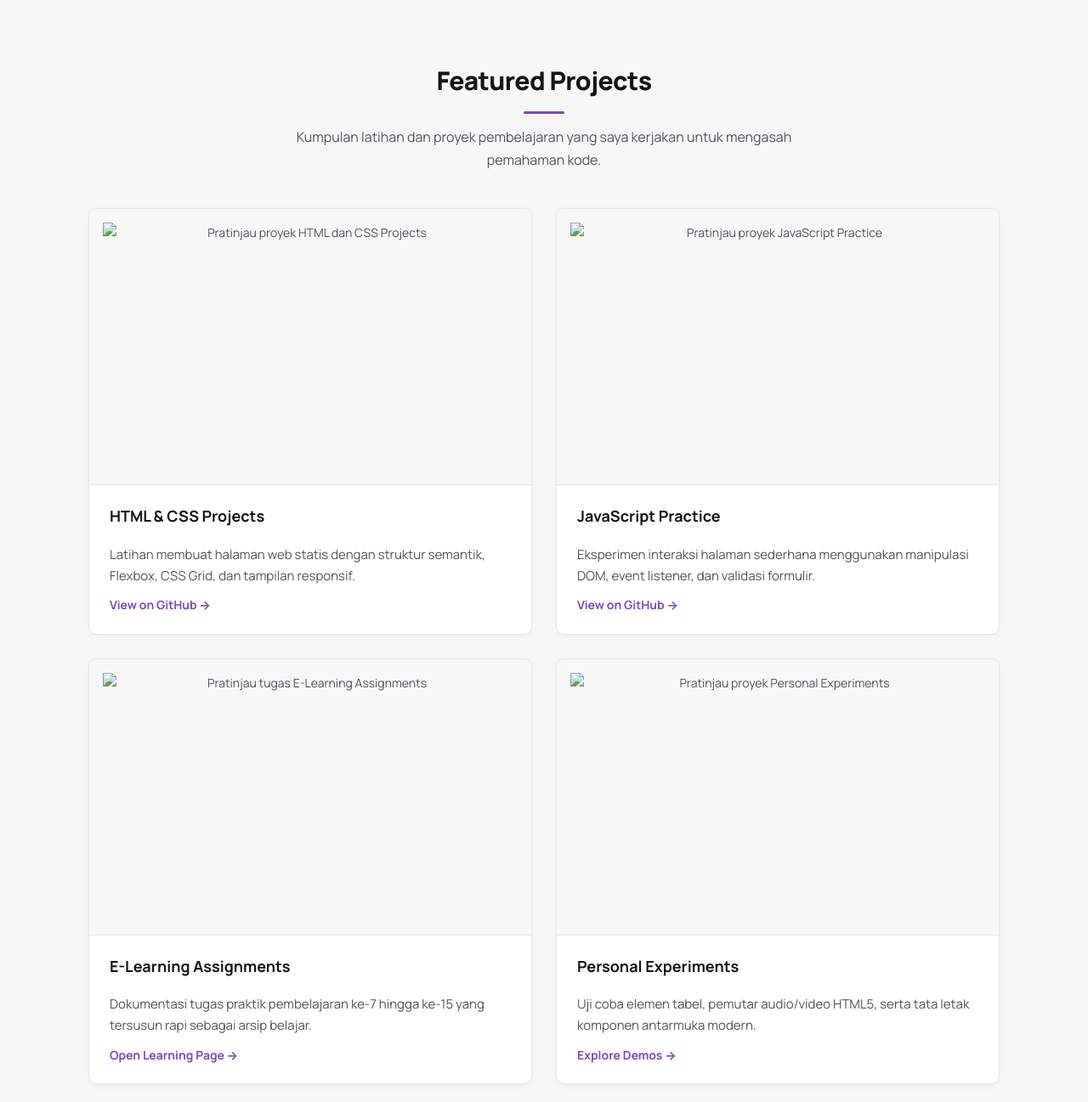
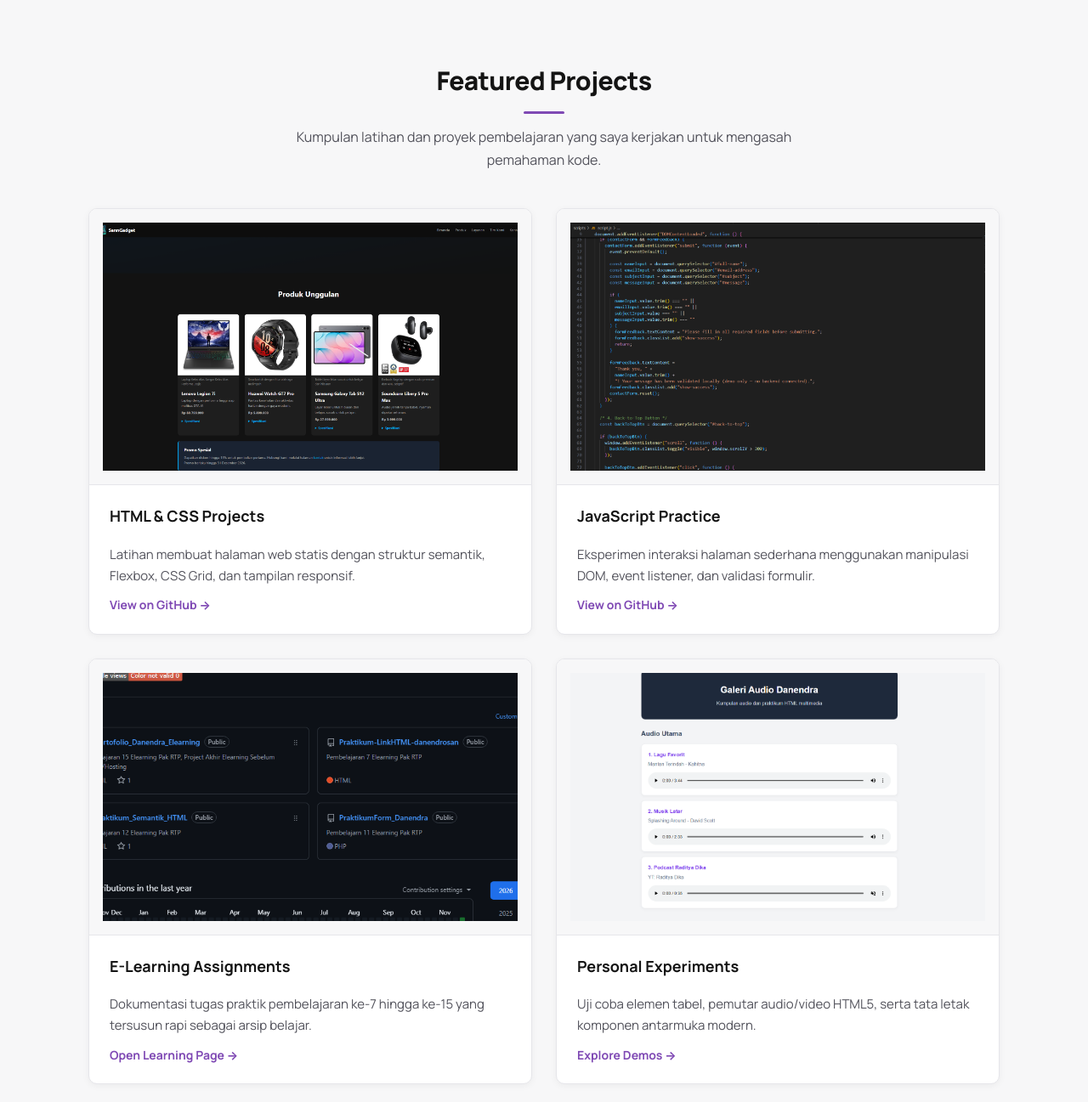
Before and after one commit to versrosan/Portofolio_Danendra_Elearning, a plain HTML site: page index.html in a window 1280 px wide. Shown: the part 1819-3116 px from the top of the page at 85% size. Drawn offline with Linux system fonts and the light colour scheme.

Commit message:
Penambahan Gambar

```diff
--- a/index.html
+++ b/index.html
@@ -127,7 +127,7 @@
       <div class="container about-grid">
         <div class="image-frame-offset">
           <div class="image-frame aspect-portrait">
-            <img src="assets/images/about.jpg" alt="Ilustrasi atau foto Danendra Rosan saat belajar pemrograman web">
+            <img src="assets/images/about.jpg" alt="Gw belajar coding">
           </div>
         </div>
 
@@ -176,7 +176,7 @@
         <div class="grid-2">
           <article class="card project-card">
             <div class="image-frame aspect-landscape">
-              <img src="assets/images/project-html-css.jpg" alt="Pratinjau proyek HTML dan CSS Projects">
+              <img src="assets/images/semantik.png" alt="Pratinjau proyek HTML dan CSS Projects">
             </div>
             <div class="project-card-body">
               <h3 class="card-title">HTML &amp; CSS Projects</h3>
@@ -191,7 +191,7 @@
 
           <article class="card project-card">
             <div class="image-frame aspect-landscape">
-              <img src="assets/images/project-javascript.jpg" alt="Pratinjau proyek JavaScript Practice">
+              <img src="assets/images/js.png" alt="Pratinjau proyek JavaScript Practice">
             </div>
             <div class="project-card-body">
               <h3 class="card-title">JavaScript Practice</h3>
@@ -206,7 +206,7 @@
 
           <article class="card project-card">
             <div class="image-frame aspect-landscape">
-              <img src="assets/images/project-elearning.jpg" alt="Pratinjau tugas E-Learning Assignments">
+              <img src="assets/images/elearning.png" alt="Pratinjau tugas E-Learning Assignments">
             </div>
             <div class="project-card-body">
               <h3 class="card-title">E-Learning Assignments</h3>
@@ -221,7 +221,7 @@
 
           <article class="card project-card">
             <div class="image-frame aspect-landscape">
-              <img src="assets/images/project-experiments.jpg" alt="Pratinjau proyek Personal Experiments">
+              <img src="assets/images/audio.png" alt="Pratinjau proyek Personal Experiments">
             </div>
             <div class="project-card-body">
               <h3 class="card-title">Personal Experiments</h3>
```
Also changed, not shown: assets/images/audio.png (added), assets/images/elearning.png (added), assets/images/js.png (added), assets/images/semantik.png (added), 1 other file.
